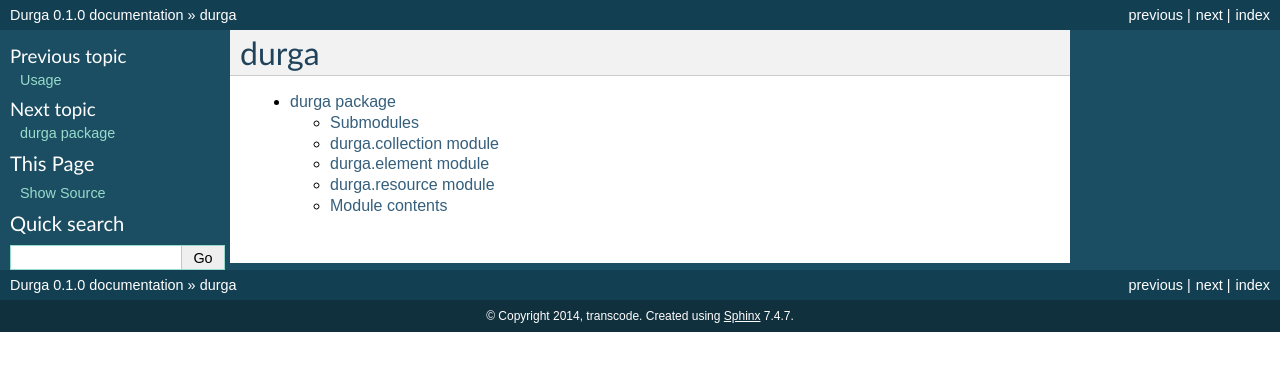
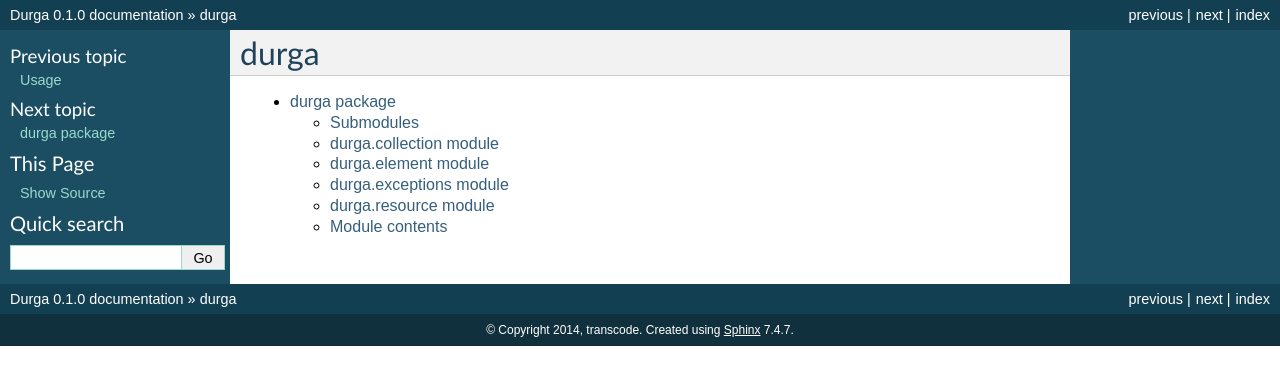
Before and after one commit to transcode-de/durga, a Sphinx documentation site: the page built from docs/modules.rst, in a window 1280 px wide. Shown: the top 385 px of the page. Built offline with Sphinx 7.4.7, drawn with Linux system fonts in a browser that asks for light colours; pages that are not in the unit, such as notebooks, are missing from menus.

Commit message:
Added durga.exceptions to apidocs

```diff
--- a/docs/durga.rst
+++ b/docs/durga.rst
@@ -20,6 +20,14 @@ durga.element module
     :undoc-members:
     :show-inheritance:
 
+durga.exceptions module
+-----------------------
+
+.. automodule:: durga.exceptions
+    :members:
+    :undoc-members:
+    :show-inheritance:
+
 durga.resource module
 ---------------------
 
```
